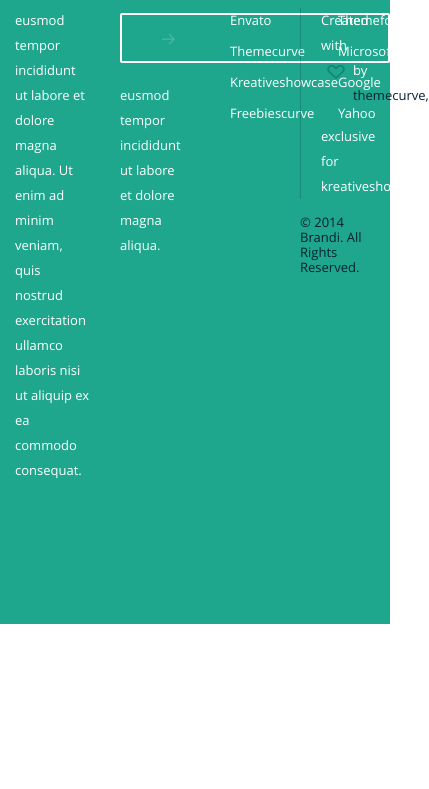
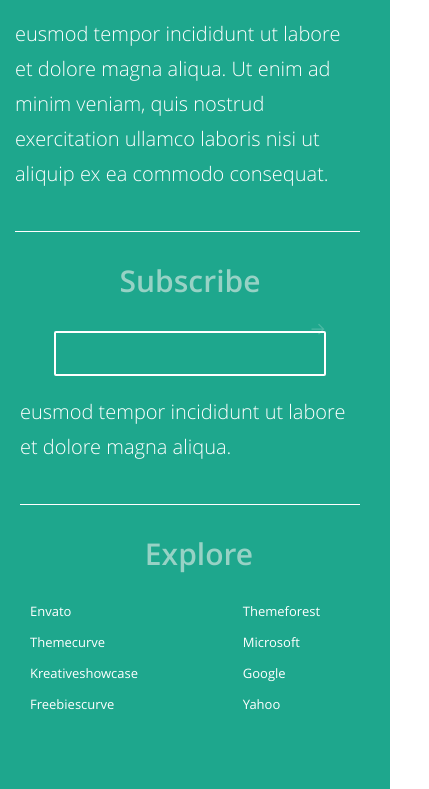
Before and after one commit to irnika/Brandresres1, a website: page index.html in a window 390 px wide. Shown: the part 8274-9063 px from the top of the page, 429 px wide, since content can reach past the window. Before the commit the page ends 8898 px from the top, so only its background shows below. Drawn offline with nearby package versions, Linux system fonts and the light colour scheme; files whose address does not match are found by name.

Commit message:
09.10 respons

```diff
--- a/index.html
+++ b/index.html
@@ -475,12 +475,12 @@
 	<footer>
 		<div class="footer-wrapper container-fluid">
 		<div class="footer-content container row ml-auto mr-auto">
-			<div class="col-3 pl-0">
+			<div class="col-xl-3 col-lg-12 pl-0">
 				<span class="logo">	</span>
 				<p>	eusmod tempor incididunt ut labore et dolore magna aliqua. Ut enim ad minim veniam, quis nostrud exercitation ullamco laboris nisi ut aliquip ex ea commodo
 				consequat.</p>
 			</div>
-			<div class="col-3">
+			<div class="d-flex flex-column col-xl-3 col-lg-12 pad-l">
 				<span class="sub">Subscribe </span>
 				<form>
 					<input type="search" name="q" placeholder="">
@@ -489,8 +489,8 @@
 				<p>eusmod tempor incididunt ut labore et dolore magna aliqua.</p>
 
 			</div>
-			<div class="col-3 d-flex flex-column">
-				<span class="sub">	Explore</span>
+			<div class="col-xl-3 col-lg-12 d-flex flex-column">
+				<span class="sub pad-l8">	Explore</span>
 				<div class="wrapper-foot-list d-flex justify-content-between">
 
 					<ul class="foot-list pl-0">
@@ -509,11 +509,11 @@
 				</div>
 			</div>
 
-			<div class="col-3 copy pr-0">
+			<div class="col-xl-3 col-lg-12 copy pr-0">
 				<div class="l-b"><p>Created with <span class="heart-text">by <span class="black"> themecurve,</span></span></p>
 				<p>	exclusive for kreativeshowcase</p></div>
 
-				<span class="black">© 2014 Brandi. All Rights Reserved.</span>
+				<span class="black pad-l15">© 2014 Brandi. All Rights Reserved.</span>
 
 			</div>
 		</div>
--- a/scss/main.scss
+++ b/scss/main.scss
@@ -64,7 +64,11 @@ line-height: 1;
   position: absolute;
   top: 80px;
   right: 20px;
-  color: rgba(255,255,255, 0.2)
+  color: rgba(255,255,255, 0.2);
+  @media screen and (max-width: 1200px){
+  	top: 75px;
+  	right: 14%;
+  }
 
 }
 
@@ -924,34 +928,59 @@ form{
 	.footer-content{
 		padding-left: 0;
 		padding-right: 0;
-		padding-top: 98px;
+		padding-top: 113px;
 		padding-bottom: 125px;
 			.logo{
         		display: block;
 				background: url(../../img/logo.png) no-repeat;
 				height: 30px;
 				width: 90px;
-				margin-bottom: 25px;
+				margin-bottom: 32px;
+				margin-top: -14px;
+				@media screen and (max-width: 1200px){
+					margin-left: auto;
+					margin-right: auto;
+				}
          	}//.logo
          	p{
          		line-height: 25px;
+         		@media screen and (max-width: 1200px){
+         			font-size: 20px;
+         			font-weight: 300;
+         			line-height: 35px;
+         			padding-bottom: 40px;
+         			border-bottom: 1px solid #fff;
+         		}
          	}
          	.sub{
          		display: inline-block;
          		font-size: 14px;
-         		font-weight: 600px;
-         		color: rgba(232,239,235, 0.9);
-         		margin-bottom: 45px;
+         		font-weight: 600;
+         		color: rgba(232,239,235, 0.6);
+         		margin-bottom: 43px;
+         		@media screen and (max-width: 1200px){
+         			text-align: center;
+         			font-size: 30px;
+         			padding-top: 25px;
+         		}
+
          	}
          	input{
          		width: 270px;
-         		height: 50px;
+         		height: 45px;
          		border: 2px solid #fff;
          		background: #1ea78d;
          		border-radius: 2px;
-         		margin-bottom: 20px;
+         		margin-bottom: 18px;
          		position: relative;
          		padding-right: 35px;
+         		@media screen and (max-width: 1200px){
+         			width: 80%;
+         			display: block;
+         			margin-left: auto;
+					margin-right: auto;
+
+         		}
 
          	}
 
@@ -966,15 +995,18 @@ form{
             }
     }
  .wrapper-foot-list{
- 	margin-left: 20px;
- 	margin-right: 20px;
+ 	margin-left: 0px;
+ 	margin-right: 40px;
  }
 
 }//footer-wrapper
 
 .copy{
-	padding-top: 55px;
+	padding-top: 48px;
+	padding-left: 20px;
 	p{
+		margin-bottom: 0px;
+
 
 	}
 	}
@@ -995,13 +1027,27 @@ form{
 
 	}
 }
+.pad-l{
+	padding-left: 5px;
+}
+.pad-l8{
+	padding-left: 8px;
+}
+.pad-l15{
+	padding-left: 15px
+}
 .black{
 	color: #062033;
 }
 .l-b{
-	padding-left: 20px;
+	margin-bottom: 53px;
+	p{
+	padding-left: 13px;
 	border-left: 1px solid rgba(6,32,51, 0.2);
+	}
+
 }
+
 
 
 
```
Also changed, not shown: css/main.css, css/min/main.css, css/minified/all.min.css.
